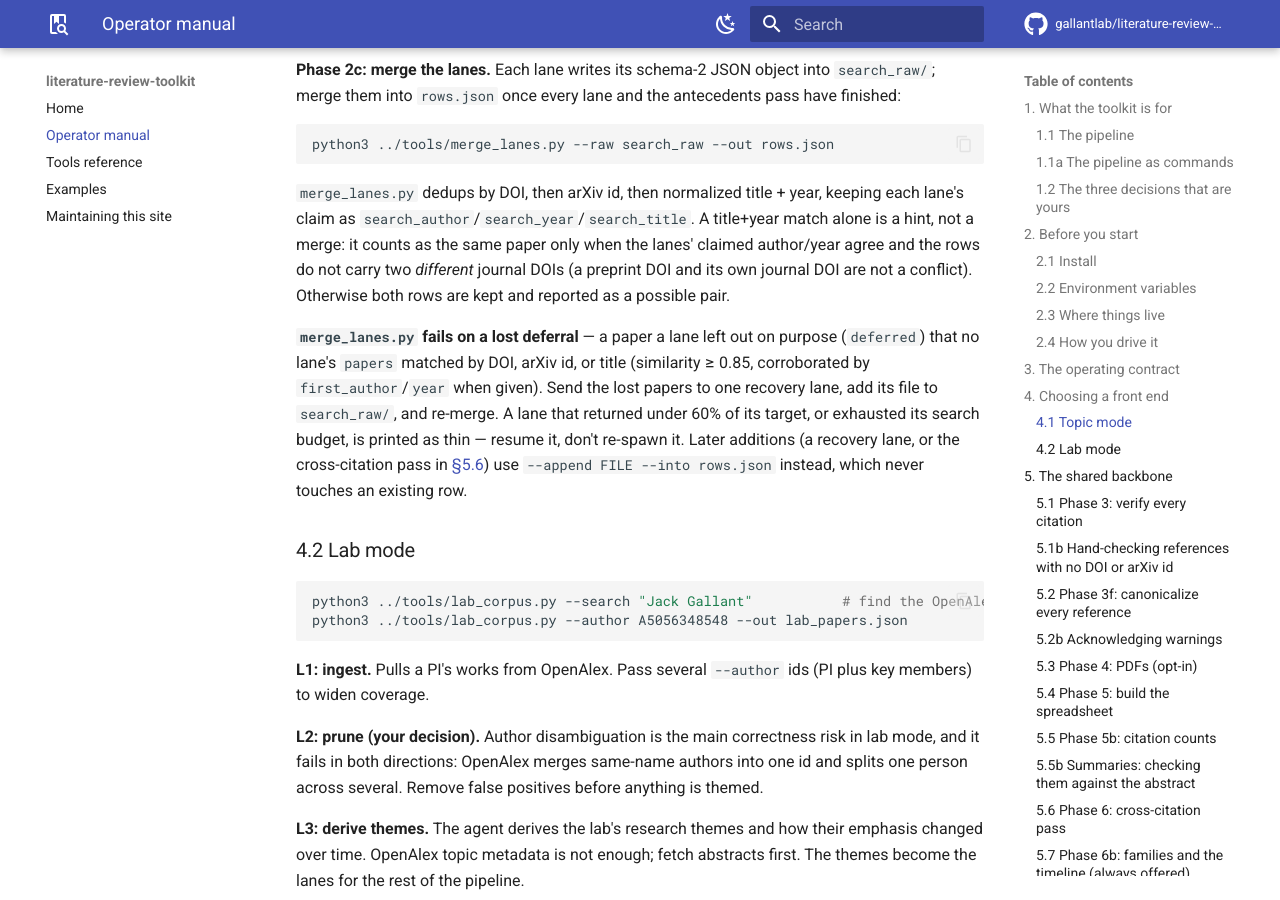
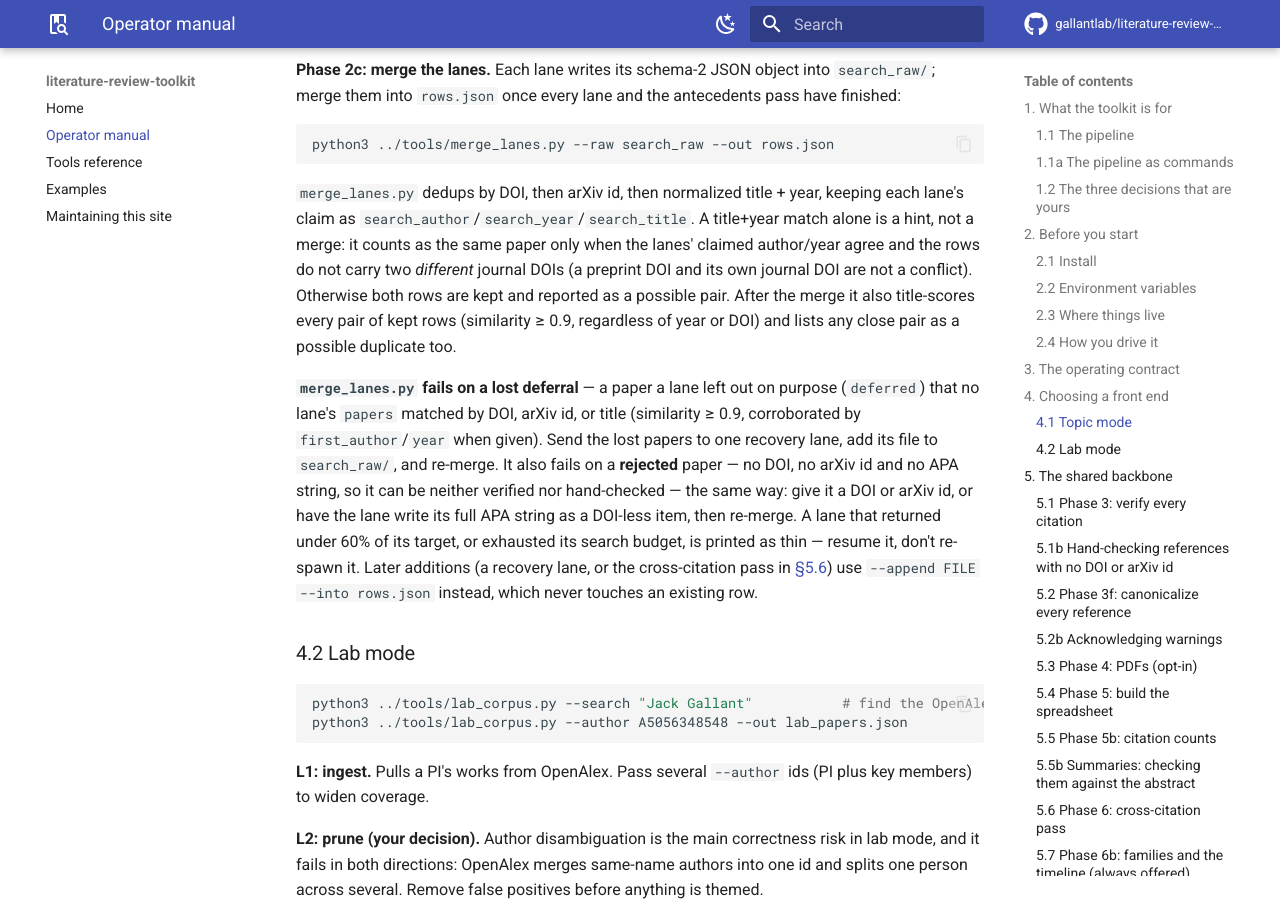
Before and after one commit to gallantlab/literature-review-toolkit, an MkDocs documentation site: the page built from docs/manual.md, in a window 1280 px wide and 900 px high, scrolled down 7393 px. Built offline with MkDocs 1.6.1 and Material for MkDocs 9.7.7, drawn with Linux system fonts in a browser that asks for light colours; comment, search, counter and statistics services are not loaded.

Commit message:
Task 17 fix round 1: correct merge_lanes deferral threshold to 0.9, document the rejected-paper exit and the post-merge near-duplicate scan
Version-Bump: none

Co-Authored-By: Claude Sonnet 5 <noreply@anthropic.com>

```diff
--- a/PLAYBOOK.md
+++ b/PLAYBOOK.md
@@ -242,16 +242,22 @@ claimed author/year agree and the rows do not carry two *different* journal DOIs
 (an arXiv preprint's DOI and its own journal DOI are the same paper and still
 merge). When the hint fails that check, both rows are kept and reported as a
 **possible pair** for a person to look at — the same warning the audit's
-duplicate scan raises.
+duplicate scan raises. After the merge, it also title-scores every pair of kept
+rows (similarity ≥ 0.9, regardless of year or DOI) and lists any close pair as a
+possible duplicate too — a second, corpus-wide check independent of the dedup
+above.
 
 **Every `deferred` entry must match a merged row**, by DOI, arXiv id, or title
-(similarity ≥ 0.85, corroborated by `first_author`/`year` when the lane gave
+(similarity ≥ 0.9, corroborated by `first_author`/`year` when the lane gave
 them). Every title-only match is printed for you to check
 (`matched_by_title`). **`merge_lanes.py` fails on a lost deferral** — an entry no
 lane's papers matched — and exits 1: send the lost papers to one recovery lane,
-add its file to `search_raw/`, and re-merge. A lane that returned under 60% of
-its target, or ran out of search budget, is printed as thin — resume it through
-SendMessage rather than re-spawning it.
+add its file to `search_raw/`, and re-merge. It also fails on a **rejected**
+paper — one with no DOI, no arXiv id and no APA string, which can be neither
+verified nor hand-checked — reported the same way: give it a DOI or arXiv id,
+or have the lane write its full APA string as a DOI-less item, then re-merge.
+A lane that returned under 60% of its target, or ran out of search budget, is
+printed as thin — resume it through SendMessage rather than re-spawning it.
 
 **Later additions** (xref/forward candidates via Phase 6, a recovery lane after
 Phase 2c itself) use `--append` instead, which never touches an existing row:
--- a/docs/manual.md
+++ b/docs/manual.md
@@ -283,16 +283,22 @@ keeping each lane's claim as `search_author`/`search_year`/`search_title`. A
 title+year match alone is a hint, not a merge: it counts as the same paper only
 when the lanes' claimed author/year agree and the rows do not carry two
 *different* journal DOIs (a preprint DOI and its own journal DOI are not a
-conflict). Otherwise both rows are kept and reported as a possible pair.
+conflict). Otherwise both rows are kept and reported as a possible pair. After
+the merge it also title-scores every pair of kept rows (similarity ≥ 0.9,
+regardless of year or DOI) and lists any close pair as a possible duplicate too.
 
 **`merge_lanes.py` fails on a lost deferral** — a paper a lane left out on
 purpose (`deferred`) that no lane's `papers` matched by DOI, arXiv id, or title
-(similarity ≥ 0.85, corroborated by `first_author`/`year` when given). Send the
+(similarity ≥ 0.9, corroborated by `first_author`/`year` when given). Send the
 lost papers to one recovery lane, add its file to `search_raw/`, and re-merge.
-A lane that returned under 60% of its target, or exhausted its search budget,
-is printed as thin — resume it, don't re-spawn it. Later additions (a recovery
-lane, or the cross-citation pass in [§5.6](#56-phase-6-cross-citation-pass)) use
-`--append FILE --into rows.json` instead, which never touches an existing row.
+It also fails on a **rejected** paper — no DOI, no arXiv id and no APA string,
+so it can be neither verified nor hand-checked — the same way: give it a DOI
+or arXiv id, or have the lane write its full APA string as a DOI-less item,
+then re-merge. A lane that returned under 60% of its target, or exhausted its
+search budget, is printed as thin — resume it, don't re-spawn it. Later
+additions (a recovery lane, or the cross-citation pass in
+[§5.6](#56-phase-6-cross-citation-pass)) use `--append FILE --into rows.json`
+instead, which never touches an existing row.
 
 ### 4.2 Lab mode
 
--- a/docs/tools.md
+++ b/docs/tools.md
@@ -45,12 +45,17 @@ in `tools/README.md` and `PLAYBOOK.md`.
 - **`merge_lanes.py`** dedups schema-2 lane files by DOI, then arXiv id, then
   normalized title + year; a title+year match alone is treated as the same
   paper only when the lanes' claims agree and the rows do not carry two
-  different journal DOIs, otherwise both rows are kept as a possible pair.
-  Every `deferred` entry must match a merged row (DOI, arXiv id, or title
-  similarity ≥ 0.85 corroborated by `first_author`/`year`); a lost deferral
-  exits 1. A lane under 60% of its target, or out of search budget, is
-  flagged thin. `--append FILE --into ROWS` adds a lane's papers to a table
-  that may already be canonical, never touching an existing row.
+  different journal DOIs, otherwise both rows are kept as a possible pair. It
+  also title-scores every pair of kept rows after the merge (similarity ≥ 0.9,
+  regardless of year or DOI) and lists any close pair as a possible duplicate
+  too. Every `deferred` entry must match a merged row (DOI, arXiv id, or title
+  similarity ≥ 0.9 corroborated by `first_author`/`year`); a lost deferral
+  exits 1. So does a **rejected** paper — no DOI, arXiv id or APA string, so it
+  can be neither verified nor hand-checked — give it a DOI/arXiv id or have the
+  lane write its full APA string, then re-merge. A lane under 60% of its
+  target, or out of search budget, is flagged thin. `--append FILE --into
+  ROWS` adds a lane's papers to a table that may already be canonical, never
+  touching an existing row.
 - **`verify.py`** returns `OK`, `MISMATCH`, `NOT-FOUND`, `ERROR` or `UNCHECKED`.
   `ERROR` means a lookup could not complete (it is retried once in the run, then
   re-checked with `--retry-from`); `NOT-FOUND` means every lookup completed and
```
